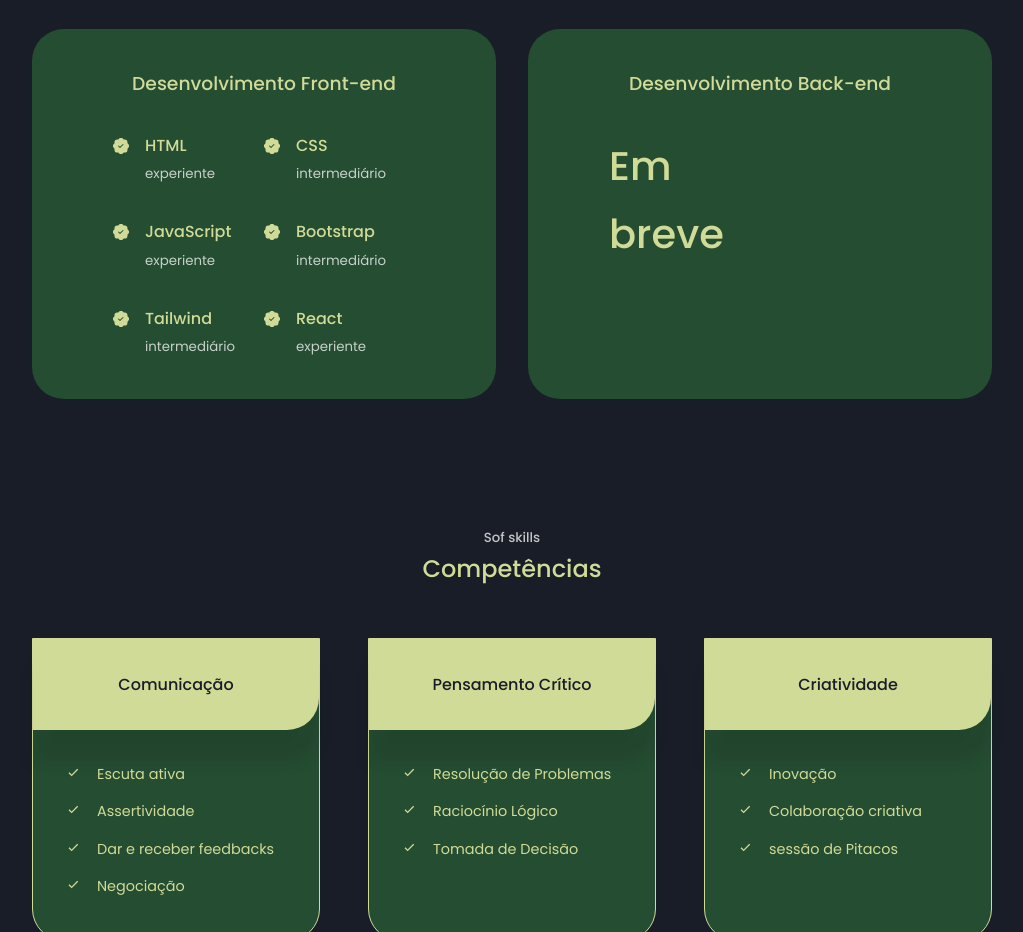
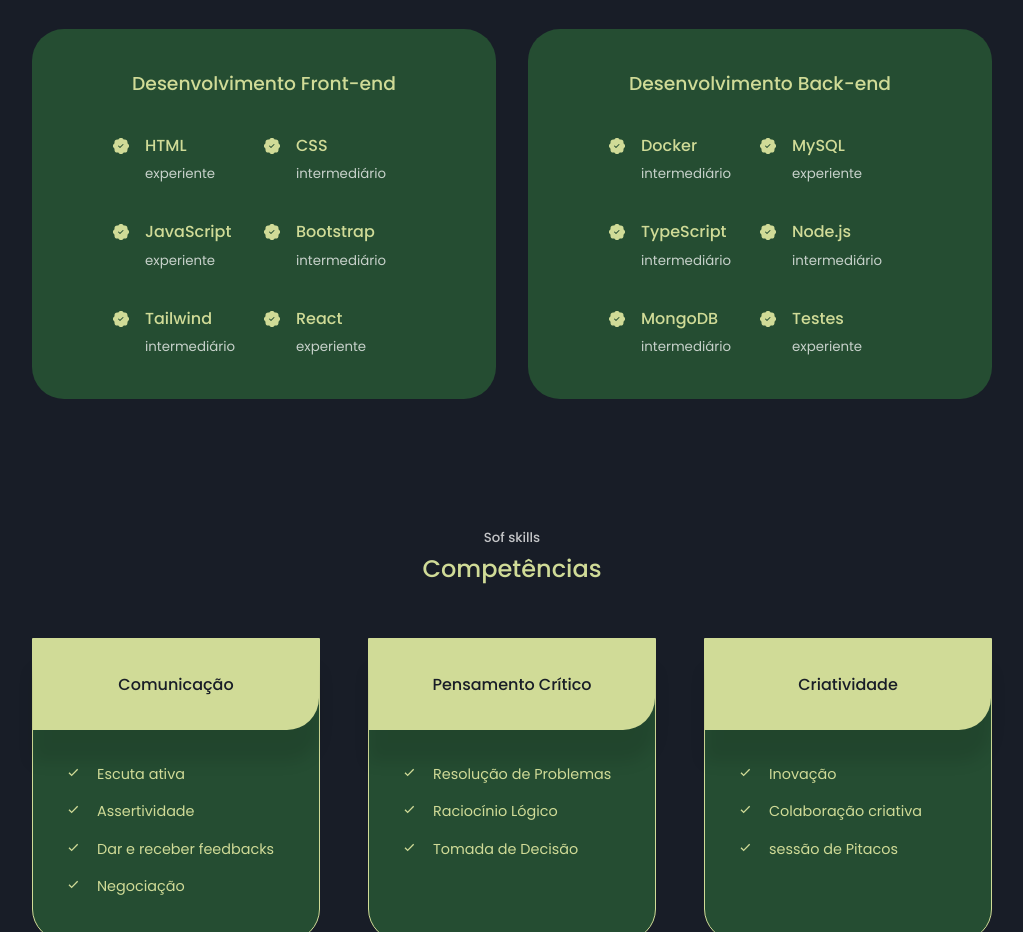
Before and after one commit to SamuelR499/my-portfolio, a React (Create React App) app: page / in a window 1280 px wide. Shown: the part 1220-2152 px from the top of the page, without its empty margins (128-1151 px from the left). Built offline with nearby package versions, Linux system fonts and the light colour scheme; the HTML template or start-up script is replaced by a standard one.

Commit message:
feat: Novas habilidades de Back-end

```diff
--- a/src/components/experience/Experience.jsx
+++ b/src/components/experience/Experience.jsx
@@ -59,7 +59,48 @@
         <div className="experience_backend">
           <h3>Desenvolvimento Back-end</h3>
           <div className="experience_content">
-            <h1 className="text light">Em breve</h1>
+          <article className="experience_details">
+              <BsPatchCheckFill className="experience_details-icon" />
+              <div>
+                <h4>Docker</h4>
+                <small className="text-light">intermediário</small>
+              </div>
+            </article>
+            <article className="experience_details">
+              <BsPatchCheckFill className="experience_details-icon" />
+              <div>
+                <h4>MySQL</h4>
+                <small className="text-light">experiente</small>
+              </div>
+            </article>
+            <article className="experience_details">
+              <BsPatchCheckFill className="experience_details-icon" />
+              <div>
+                <h4>TypeScript</h4>
+                <small className="text-light">intermediário</small>
+              </div>
+            </article>
+            <article className="experience_details">
+              <BsPatchCheckFill className="experience_details-icon" />
+              <div>
+                <h4>Node.js</h4>
+                <small className="text-light">intermediário</small>
+              </div>
+            </article>
+            <article className="experience_details">
+              <BsPatchCheckFill className="experience_details-icon" />
+              <div>
+                <h4>MongoDB</h4>
+                <small className="text-light">intermediário</small>
+              </div>
+            </article>
+            <article className="experience_details">
+              <BsPatchCheckFill className="experience_details-icon" />
+              <div>
+                <h4>Testes</h4>
+                <small className="text-light">experiente</small>
+              </div>
+            </article>
           </div>
         </div>
       </div>
```
